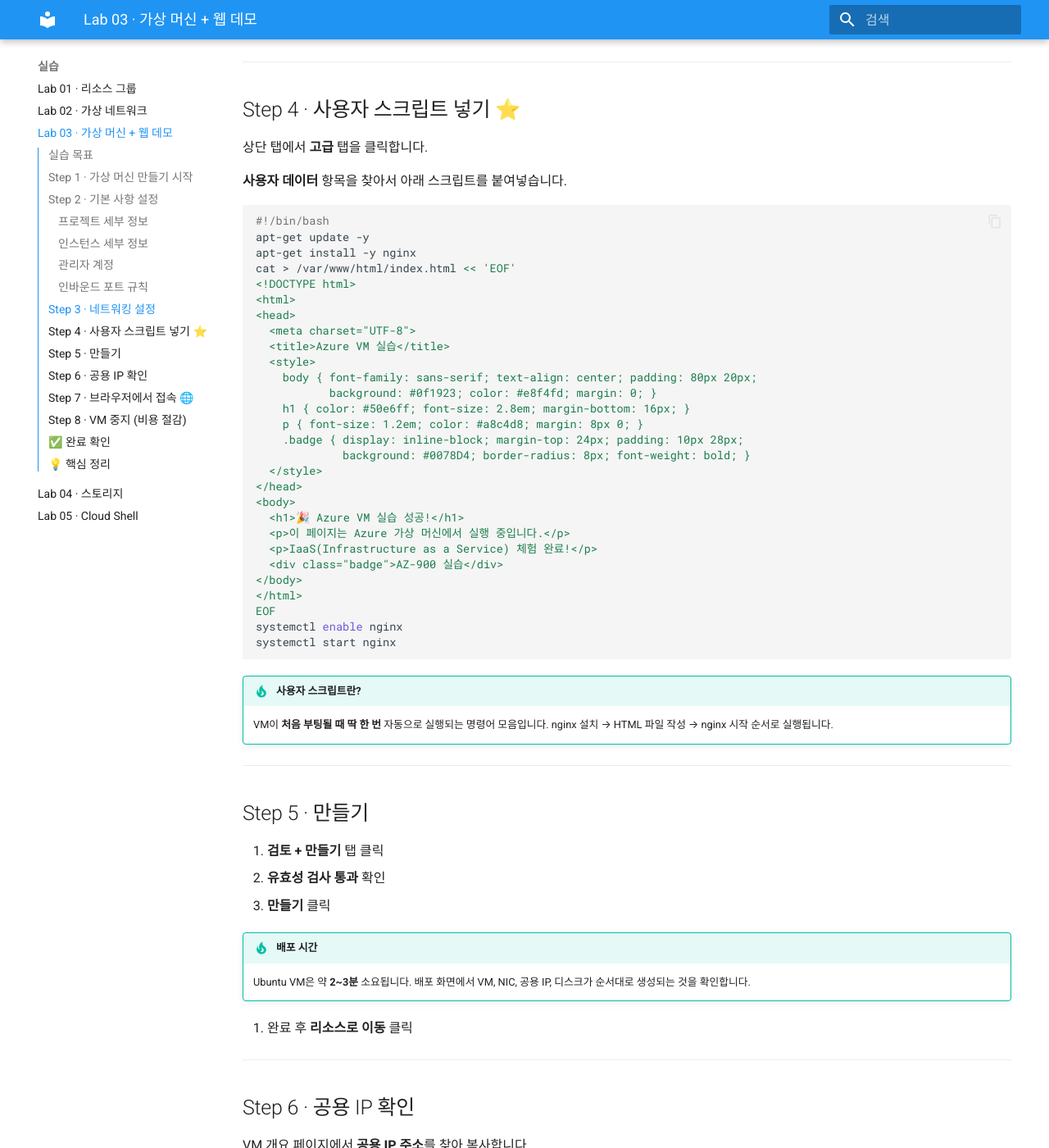
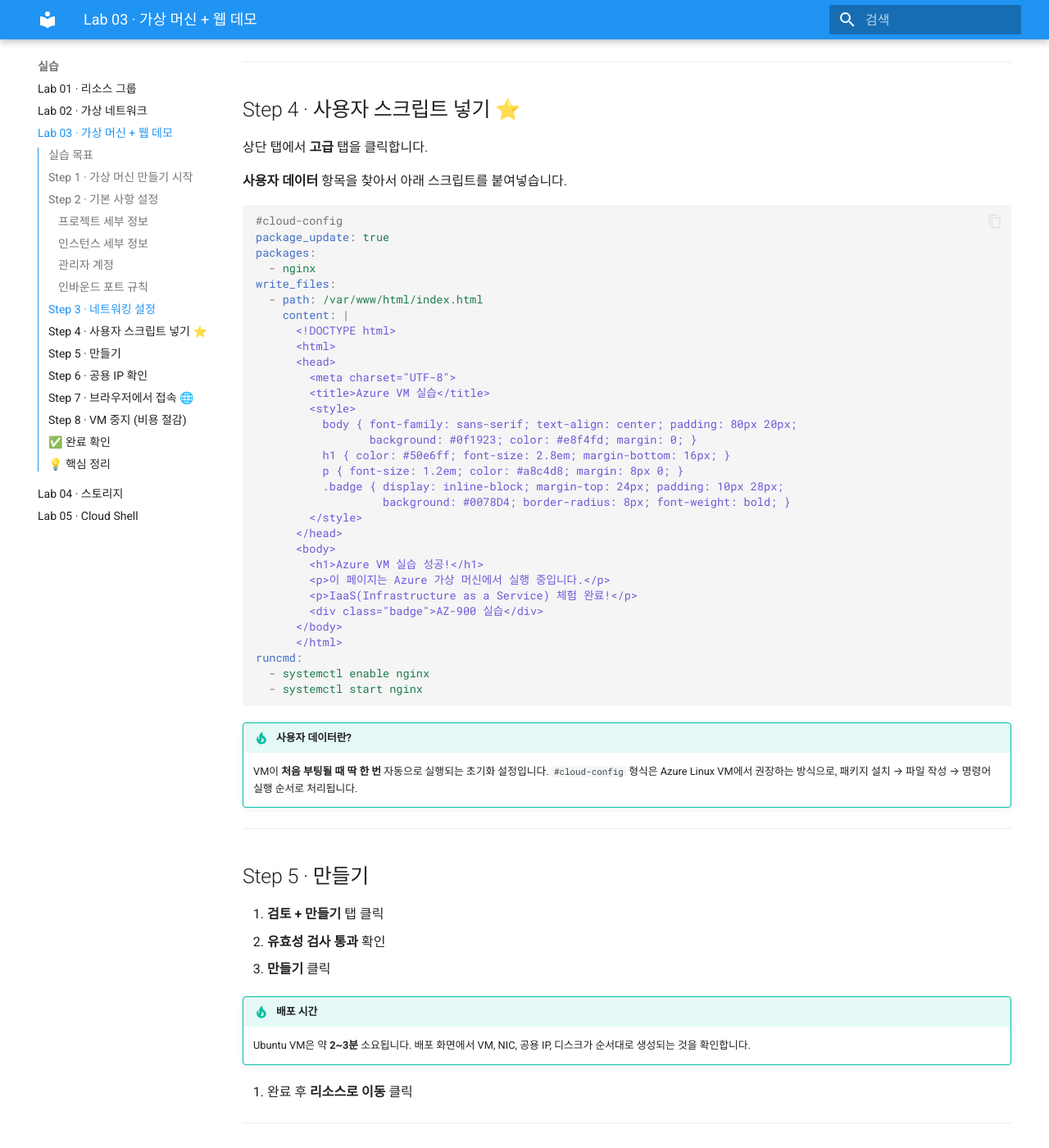
Before and after one commit to skilleat-labs/cloud-az900, an MkDocs documentation site: the page built from docs/labs/lab02-virtual-machine.md, in a window 1280 px wide and 1400 px high, scrolled down 2502 px. Shown: the whole window at 82% size. Built offline with MkDocs 1.6.1 and Material for MkDocs 9.7.7, drawn with Linux system fonts in a browser that asks for light colours; some of the changed text lies outside the part shown.

Commit message:
fix: VM 실습 사용자 데이터를 cloud-init 형식으로 변경
bash heredoc + systemctl 조합이 Azure Portal 유효성 검사 오류를 유발해
#cloud-config 형식으로 교체. 이모지 제거로 인코딩 문제도 방지.

Co-Authored-By: Claude Sonnet 4.6 <noreply@anthropic.com>

````diff
--- a/docs/labs/lab02-virtual-machine.md
+++ b/docs/labs/lab02-virtual-machine.md
@@ -85,40 +85,44 @@ VM이 처음 시작될 때 자동으로 웹 서버를 설치하고 페이지를
 
 **사용자 데이터** 항목을 찾아서 아래 스크립트를 붙여넣습니다.
 
-```bash
-#!/bin/bash
-apt-get update -y
-apt-get install -y nginx
-cat > /var/www/html/index.html << 'EOF'
-<!DOCTYPE html>
-<html>
-<head>
-  <meta charset="UTF-8">
-  <title>Azure VM 실습</title>
-  <style>
-    body { font-family: sans-serif; text-align: center; padding: 80px 20px;
-           background: #0f1923; color: #e8f4fd; margin: 0; }
-    h1 { color: #50e6ff; font-size: 2.8em; margin-bottom: 16px; }
-    p { font-size: 1.2em; color: #a8c4d8; margin: 8px 0; }
-    .badge { display: inline-block; margin-top: 24px; padding: 10px 28px;
-             background: #0078D4; border-radius: 8px; font-weight: bold; }
-  </style>
-</head>
-<body>
-  <h1>🎉 Azure VM 실습 성공!</h1>
-  <p>이 페이지는 Azure 가상 머신에서 실행 중입니다.</p>
-  <p>IaaS(Infrastructure as a Service) 체험 완료!</p>
-  <div class="badge">AZ-900 실습</div>
-</body>
-</html>
-EOF
-systemctl enable nginx
-systemctl start nginx
+```yaml
+#cloud-config
+package_update: true
+packages:
+  - nginx
+write_files:
+  - path: /var/www/html/index.html
+    content: |
+      <!DOCTYPE html>
+      <html>
+      <head>
+        <meta charset="UTF-8">
+        <title>Azure VM 실습</title>
+        <style>
+          body { font-family: sans-serif; text-align: center; padding: 80px 20px;
+                 background: #0f1923; color: #e8f4fd; margin: 0; }
+          h1 { color: #50e6ff; font-size: 2.8em; margin-bottom: 16px; }
+          p { font-size: 1.2em; color: #a8c4d8; margin: 8px 0; }
+          .badge { display: inline-block; margin-top: 24px; padding: 10px 28px;
+                   background: #0078D4; border-radius: 8px; font-weight: bold; }
+        </style>
+      </head>
+      <body>
+        <h1>Azure VM 실습 성공!</h1>
+        <p>이 페이지는 Azure 가상 머신에서 실행 중입니다.</p>
+        <p>IaaS(Infrastructure as a Service) 체험 완료!</p>
+        <div class="badge">AZ-900 실습</div>
+      </body>
+      </html>
+runcmd:
+  - systemctl enable nginx
+  - systemctl start nginx
 ```
 
-!!! tip "사용자 스크립트란?"
-    VM이 **처음 부팅될 때 딱 한 번** 자동으로 실행되는 명령어 모음입니다.
-    nginx 설치 → HTML 파일 작성 → nginx 시작 순서로 실행됩니다.
+!!! tip "사용자 데이터란?"
+    VM이 **처음 부팅될 때 딱 한 번** 자동으로 실행되는 초기화 설정입니다.
+    `#cloud-config` 형식은 Azure Linux VM에서 권장하는 방식으로,
+    패키지 설치 → 파일 작성 → 명령어 실행 순서로 처리됩니다.
 
 ---
 
@@ -155,7 +159,7 @@ http://공용IP주소
 ```
 
 !!! success "이렇게 뜨면 성공!"
-    파란 배경에 **"🎉 Azure VM 실습 성공!"** 페이지가 보이면 완료입니다.
+    파란 배경에 **"Azure VM 실습 성공!"** 페이지가 보이면 완료입니다.
 
 !!! warning "안 뜨는 경우"
     스크립트 실행에 **1~2분** 더 걸릴 수 있습니다. 잠시 후 새로고침(F5) 해보세요.
````
